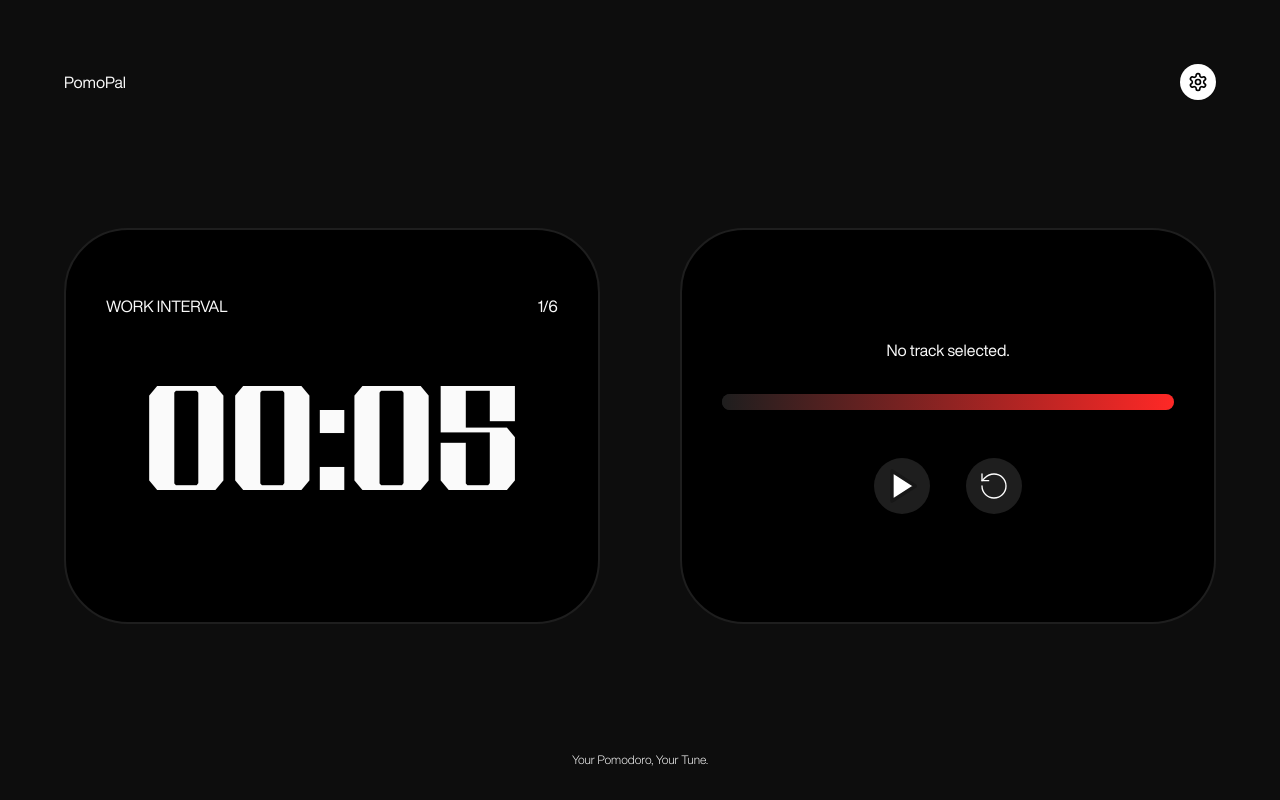
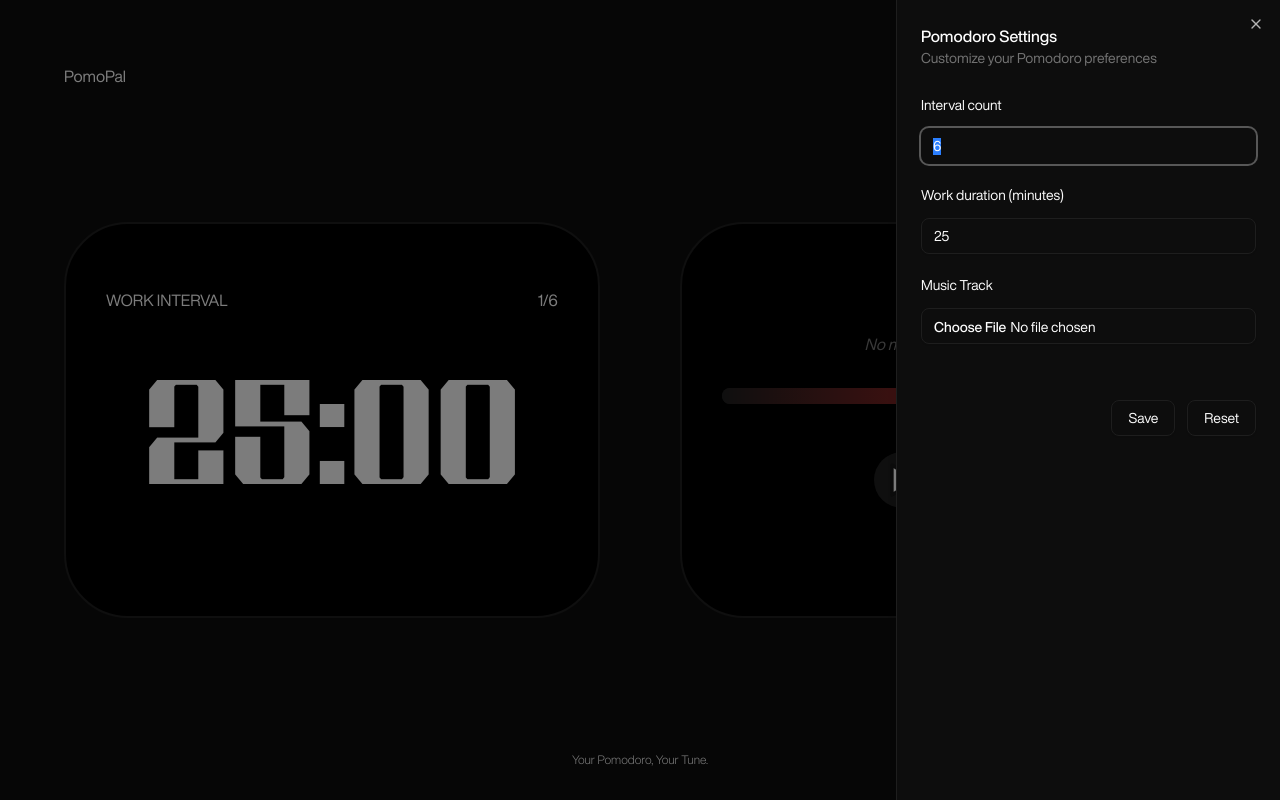
Before and after one commit to shidatan/PomoPal, a Next.js app: page / in a window 1280 px wide. Both pictures are taken after a click on the button 1198 px from the left and 82 px from the top of the page. Built offline with nearby package versions, Linux system fonts and the light colour scheme.

Commit message:
Add settings sheet

```diff
--- a/app/globals.css
+++ b/app/globals.css
@@ -89,10 +89,10 @@
   --secondary-foreground: oklch(0.205 0 0);
   --muted: oklch(0.97 0 0);
   --muted-foreground: oklch(0.556 0 0);
-  --accent: oklch(0.97 0 0);
-  --accent-foreground: oklch(0.205 0 0);
+  --accent: #DB00FF;
+  --accent-foreground: #000000;
   --destructive: oklch(0.577 0.245 27.325);
-  --border: oklch(0.922 0 0);
+  --border: #1E1E1E;
   --input: oklch(0.922 0 0);
   --ring: oklch(0.708 0 0);
   --chart-1: oklch(0.646 0.222 41.116);
@@ -156,3 +156,7 @@
 .rounded-container {
   @apply border-secondary flex w-1/2 flex-col justify-center rounded-[64px] border-2 bg-black px-10 text-center;
 }
+
+.focus {
+  @apply focus-visible:border-none focus-visible:ring-2 focus-visible:outline-none
+}
--- a/app/layout.js
+++ b/app/layout.js
@@ -1,6 +1,7 @@
+import { SettingsSheet } from "@/components/SettingsSheet";
+import { SettingsFormContextProvider } from "@/context/SettingsFormContext";
 import "./globals.css";
-import { Button } from "@/components/ui/button";
-import { Settings } from "lucide-react";
+import { TimerStateContextProvider } from "@/hooks/useTimerState";
 
 export const metadata = {
   title: "Pomodoro Timer",
@@ -11,15 +12,12 @@ export default function RootLayout({ children }) {
   return (
     <html lang="en">
       <body className="text-primary-foreground antialiased">
+        <TimerStateContextProvider>
+          <SettingsFormContextProvider>
             <div className="mx-auto flex h-screen w-[90%] max-w-7xl flex-col justify-between pt-16 pb-8">
               <div className="flex items-center justify-between">
                 <p>PomoPal</p>
-            <Button
-              variant="secondary"
-              className="cursor-pointer rounded-full bg-white !p-2 hover:bg-white/80"
-            >
-              <Settings className="size-5 text-black" />
-            </Button>
+                <SettingsSheet />
               </div>
 
               {children}
@@ -31,6 +29,8 @@ export default function RootLayout({ children }) {
                 Your Pomodoro, Your Tune.
               </p>
             </div>
+          </SettingsFormContextProvider>
+        </TimerStateContextProvider>
       </body>
     </html>
   );
--- a/app/page.js
+++ b/app/page.js
@@ -1,17 +1,11 @@
-"use client";
-
 import { MusicPlayer } from "@/components/MusicPlayer";
 import { Timer } from "@/components/Timer";
-import { INITIAL_TIMER_STATE } from "@/lib/constants";
-import { useState } from "react";
 
 export default function Home() {
-  const [timerState, setTimerState] = useState(INITIAL_TIMER_STATE);
-
   return (
     <div className="flex h-[396px] w-full justify-between gap-20">
-      <Timer timerState={timerState} setTimerState={setTimerState} />
-      <MusicPlayer timerState={timerState} setTimerState={setTimerState} />
+      <Timer />
+      <MusicPlayer />
     </div>
   );
 }
--- a/components/MusicPlayer.jsx
+++ b/components/MusicPlayer.jsx
@@ -1,13 +1,31 @@
+"use client";
+
 import { Button } from "@/components/ui/button";
+import { TimerStateContext } from "@/hooks/useTimerState";
+import { BREAK_DURATION, INITIAL_TIMER_STATE } from "@/lib/constants";
 import clsx from "clsx";
 import { Pause, Play, RotateCcw } from "lucide-react";
+import { useContext } from "react";
 
-export const MusicPlayer = ({ timerState, setTimerState }) => {
-  const { isPlaying, isWork, secondsLeft } = timerState;
+export const MusicPlayer = () => {
+  const { timerState, setTimerState } = useContext(TimerStateContext);
+
+  const {
+    isPlaying,
+    isWork,
+    intervalCount,
+    workDuration,
+    secondsLeft,
+    musicTrack,
+  } = timerState;
 
   return (
     <div className="rounded-container">
-      <p className="mb-8">No track selected.</p>
+      <p
+        className={`mb-8 ${!musicTrack?.name ? "text-muted-foreground italic" : ""}`}
+      >
+        {musicTrack?.name || "No music track selected."}
+      </p>
 
       <div className="bg-secondary relative mb-12 h-4 rounded-full">
         <div
@@ -21,7 +39,10 @@ export const MusicPlayer = ({ timerState, setTimerState }) => {
           style={{
             width: `${Math.max(
               0,
-              ((secondsLeft / (isWork ? 5 : 5)) * 100).toFixed(2),
+              (
+                (secondsLeft / (isWork ? workDuration : BREAK_DURATION)) *
+                100
+              ).toFixed(2),
             )}%`,
           }}
         ></div>
@@ -46,12 +67,12 @@ export const MusicPlayer = ({ timerState, setTimerState }) => {
           variant="secondary"
           className="h-14 w-14 cursor-pointer rounded-full"
           onClick={() => {
-            setTimerState((prev) => ({
-              isPlaying: false,
-              isWork: true,
-              currentInterval: 1,
-              secondsLeft: 5,
-            }));
+            setTimerState({
+              ...INITIAL_TIMER_STATE,
+              intervalCount,
+              workDuration,
+              secondsLeft: workDuration,
+            });
           }}
         >
           <RotateCcw className="size-8 stroke-1 text-white" />
--- /dev/null
+++ b/components/SettingsForm.jsx
@@ -0,0 +1,124 @@
+import { Button } from "@/components/ui/button";
+import {
+  Form,
+  FormControl,
+  FormField,
+  FormItem,
+  FormLabel,
+  FormMessage,
+} from "@/components/ui/form";
+import { Input } from "@/components/ui/input";
+import { SettingsFormContext } from "@/context/SettingsFormContext";
+import { useContext, useRef, useState } from "react";
+
+export const SettingsForm = ({ setOpen }) => {
+  const { form, onSubmit, showFileName } = useContext(SettingsFormContext);
+  const musicTrackInputRef = useRef(null);
+
+  return (
+    <Form {...form}>
+      <form
+        onSubmit={form.handleSubmit((values) => onSubmit(values, setOpen))}
+        className="space-y-14"
+      >
+        <div className="space-y-6">
+          <FormField
+            control={form.control}
+            name="intervalCount"
+            render={({ field }) => (
+              <FormItem className="space-y-2">
+                <FormLabel className="font-normal">Interval count</FormLabel>
+                <FormControl>
+                  <Input
+                    className="border-border focus selection:bg-blue-500"
+                    placeholder="6"
+                    {...field}
+                  />
+                </FormControl>
+                <FormMessage />
+              </FormItem>
+            )}
+          />
+
+          <FormField
+            control={form.control}
+            name="workDuration"
+            render={({ field }) => (
+              <FormItem className="space-y-2">
+                <FormLabel className="font-normal">
+                  Work duration (minutes)
+                </FormLabel>
+                <FormControl>
+                  <Input
+                    className="border-border focus selection:bg-blue-500"
+                    placeholder="25"
+                    {...field}
+                  />
+                </FormControl>
+                <FormMessage />
+              </FormItem>
+            )}
+          />
+
+          <div className="space-y-2">
+            <FormField
+              control={form.control}
+              name="musicTrack"
+              render={({ field }) => (
+                <FormItem className="space-y-2">
+                  <FormLabel className="font-normal">Music Track</FormLabel>
+                  <FormControl>
+                    <Input
+                      type="file"
+                      accept=".mp3,audio/mpeg"
+                      className="border-border focus text-white file:text-white"
+                      ref={musicTrackInputRef}
+                      onChange={(e) =>
+                        form.setValue("musicTrack", e.target.files?.[0])
+                      }
+                    />
+                  </FormControl>
+                  <FormMessage />
+                </FormItem>
+              )}
+            />
+
+            {showFileName && form.getValues("musicTrack") && (
+              <div className="text-muted-foreground text-sm">
+                <span>Selected: </span>
+                <span className="italic">
+                  {form.getValues("musicTrack").name}
+                </span>
+              </div>
+            )}
+          </div>
+        </div>
+
+        <div className="space-x-3 text-end">
+          <Button
+            variant="outline"
+            type="submit"
+            className="focus cursor-pointer font-normal"
+          >
+            Save
+          </Button>
+          <Button
+            type="button"
+            variant="outline"
+            className="focus cursor-pointer font-normal"
+            onClick={() => {
+              form.reset();
+
+              // Reset the file input value
+              if (musicTrackInputRef.current) {
+                musicTrackInputRef.current.value = "";
+              }
+            }}
+          >
+            Reset
+          </Button>
+        </div>
+      </form>
+    </Form>
+  );
+};
--- /dev/null
+++ b/components/SettingsSheet.jsx
@@ -0,0 +1,39 @@
+"use client";
+
+import { SettingsForm } from "@/components/SettingsForm";
+import {
+  Sheet,
+  SheetContent,
+  SheetDescription,
+  SheetHeader,
+  SheetTitle,
+  SheetTrigger,
+} from "@/components/ui/sheet";
+import { Settings } from "lucide-react";
+import { useState } from "react";
+
+export const SettingsSheet = () => {
+  const [open, setOpen] = useState(false);
+
+  return (
+    <Sheet open={open} onOpenChange={setOpen}>
+      <SheetTrigger>
+        <Settings className="size-6 cursor-pointer text-white" />
+      </SheetTrigger>
+      <SheetContent className="p-6">
+        <SheetHeader className="space-y-6 p-0">
+          <div>
+            <SheetTitle className="font-medium text-white">
+              Pomodoro Settings
+            </SheetTitle>
+            <SheetDescription>
+              Customize your Pomodoro preferences
+            </SheetDescription>
+          </div>
+
+          <SettingsForm setOpen={setOpen} />
+        </SheetHeader>
+      </SheetContent>
+    </Sheet>
+  );
+};
--- a/components/Timer.jsx
+++ b/components/Timer.jsx
@@ -1,9 +1,15 @@
+"use client";
+
 import { useTimer } from "@/hooks/useTimer";
+import { TimerStateContext } from "@/hooks/useTimerState";
 import clsx from "clsx";
+import { useContext } from "react";
 
-export const Timer = ({ timerState, setTimerState }) => {
-  const { isPlaying, isWork, currentInterval } = timerState;
-  const { minutes, seconds } = useTimer(timerState, setTimerState);
+export const Timer = () => {
+  const { timerState } = useContext(TimerStateContext);
+
+  const { isPlaying, isWork, intervalCount, currentInterval } = timerState;
+  const { minutes, seconds } = useTimer();
 
   return (
     <div
@@ -15,7 +21,9 @@ export const Timer = ({ timerState, setTimerState }) => {
     >
       <div className="flex justify-between">
         <p className="uppercase">{isWork ? "work" : "break"} interval</p>
-        <p>{currentInterval}/6</p>
+        <p>
+          {currentInterval}/{intervalCount}
+        </p>
       </div>
 
       <p
--- /dev/null
+++ b/context/SettingsFormContext.jsx
@@ -0,0 +1,16 @@
+"use client";
+
+import { useSettingsForm } from "@/hooks/useSettingsForm";
+import { createContext } from "react";
+
+export const SettingsFormContext = createContext();
+
+export const SettingsFormContextProvider = ({ children }) => {
+  const { form, onSubmit, showFileName } = useSettingsForm();
+
+  return (
+    <SettingsFormContext.Provider value={{ form, onSubmit, showFileName }}>
+      {children}
+    </SettingsFormContext.Provider>
+  )
+}
--- /dev/null
+++ b/hooks/useSettingsForm.js
@@ -0,0 +1,72 @@
+import { zodResolver } from "@hookform/resolvers/zod";
+import { useContext, useState } from "react";
+import { useForm } from "react-hook-form";
+import { z } from "zod";
+import { TimerStateContext } from "./useTimerState";
+
+const formSchema = z.object({
+  intervalCount: z
+    .string()
+    .nonempty("Required")
+    .regex(/^\d+$/, { message: "Must be a whole number" })
+    .refine((val) => parseInt(val, 10) >= 1, {
+      message: "Must be at least 1",
+    }),
+  workDuration: z
+    .string()
+    .nonempty("Required")
+    .regex(/^\d+$/, { message: "Must be a whole number" })
+    .refine((val) => parseInt(val, 10) >= 1, {
+      message: "Must be at least 1",
+    }),
+  musicTrack: z.union([
+    z
+      .instanceof(File)
+      .refine(
+        (file) =>
+          file.type === "audio/mpeg" ||
+          file.name?.toLowerCase().endsWith(".mp3"),
+        {
+          message: "Only .mp3 files are allowed",
+        },
+      ),
+    z.undefined(),
+  ]),
+});
+
+export const useSettingsForm = () => {
+  const { setTimerState } = useContext(TimerStateContext);
+  const [ showFileName, setShowFileName ] = useState(false);
+
+  const form = useForm({
+    resolver: zodResolver(formSchema),
+    defaultValues: {
+      intervalCount: "6",
+      workDuration: "25",
+      musicTrack: undefined,
+    },
+    mode: "onChange",
+  });
+
+  function onSubmit(values, setOpen) {
+    console.log(values);
+    const { intervalCount, workDuration, musicTrack } = values;
+
+    setTimerState((prev) => ({
+      ...prev,
+      intervalCount: parseInt(intervalCount, 10),
+      workDuration: parseInt(workDuration, 10) * 60,
+      secondsLeft: parseInt(workDuration, 10) * 60,
+      musicTrack: musicTrack,
+    }));
+
+    setOpen((prev) => !prev);
+    setTimeout(() => setShowFileName(true), 1000);
+  }
+
+  return {
+    form,
+    onSubmit,
+    showFileName
+  };
+};
--- a/hooks/useTimer.js
+++ b/hooks/useTimer.js
@@ -1,8 +1,18 @@
-import { INITIAL_TIMER_STATE } from "@/lib/constants";
-import { useEffect } from "react";
+import { BREAK_DURATION, INITIAL_TIMER_STATE } from "@/lib/constants";
+import { useContext, useEffect } from "react";
+import { TimerStateContext } from "./useTimerState";
 
-export const useTimer = (timerState, setTimerState) => {
-  const { isPlaying, isWork, currentInterval, secondsLeft } = timerState;
+export const useTimer = () => {
+  const { timerState, setTimerState } = useContext(TimerStateContext);
+
+  const {
+    isPlaying,
+    isWork,
+    intervalCount,
+    currentInterval,
+    workDuration,
+    secondsLeft,
+  } = timerState;
 
   // Update the timer state every second
   useEffect(() => {
@@ -22,13 +32,14 @@ export const useTimer = (timerState, setTimerState) => {
   useEffect(() => {
     if (!isPlaying || secondsLeft !== 0) return;
 
+    // Delay the interval switch to allow for a smoother transition
     const timeout = setTimeout(() => {
       setTimerState((prev) => {
         const nextIsWork = !prev.isWork;
         const nextInterval = prev.isWork
           ? prev.currentInterval
           : prev.currentInterval + 1;
-        const nextSeconds = nextIsWork ? 5 : 5;
+        const nextSeconds = nextIsWork ? workDuration : BREAK_DURATION;
 
         return {
           ...prev,
@@ -42,13 +53,20 @@ export const useTimer = (timerState, setTimerState) => {
     return () => clearTimeout(timeout);
   }, [isPlaying, secondsLeft]);
 
-  // Reset the timer state after 6 intervals
+  // Reset the timer state after the last interval
   useEffect(() => {
-    if (isWork || currentInterval < 6 || secondsLeft > 0) return;
+    if (isWork || currentInterval < intervalCount || secondsLeft > 0) return;
 
     const timeout = setTimeout(() => {
-      setTimerState(INITIAL_TIMER_STATE);
+      setTimerState({
+        ...INITIAL_TIMER_STATE,
+        intervalCount,
+        workDuration,
+        secondsLeft: workDuration,
+      });
     }, 1000);
+
+    return () => clearTimeout(timeout);
   }, [isWork, currentInterval, secondsLeft]);
 
   const minutes = Math.floor(secondsLeft / 60)
--- /dev/null
+++ b/hooks/useTimerState.js
@@ -0,0 +1,16 @@
+"use client";
+
+import { INITIAL_TIMER_STATE } from "@/lib/constants";
+import { createContext, useState } from "react";
+
+export const TimerStateContext = createContext();
+
+export const TimerStateContextProvider = ({ children }) => {
+  const [timerState, setTimerState] = useState(INITIAL_TIMER_STATE);
+
+  return (
+    <TimerStateContext.Provider value={{ timerState, setTimerState }}>
+      {children}
+    </TimerStateContext.Provider>
+  );
+};
--- a/lib/constants.js
+++ b/lib/constants.js
@@ -1,6 +1,11 @@
 export const INITIAL_TIMER_STATE = {
   isPlaying: false,
   isWork: true,
+  intervalCount: 6,
   currentInterval: 1,
-  secondsLeft: 5, // 25 minutes
+  workDuration: 25 * 60, // 25 minutes
+  secondsLeft: 25 * 60, // 25 minutes
+  musicTrack: undefined,
 };
+
+export const BREAK_DURATION = 5 * 60; // 5 minutes
```
Lines whose indentation alone changed are shown as unchanged.
